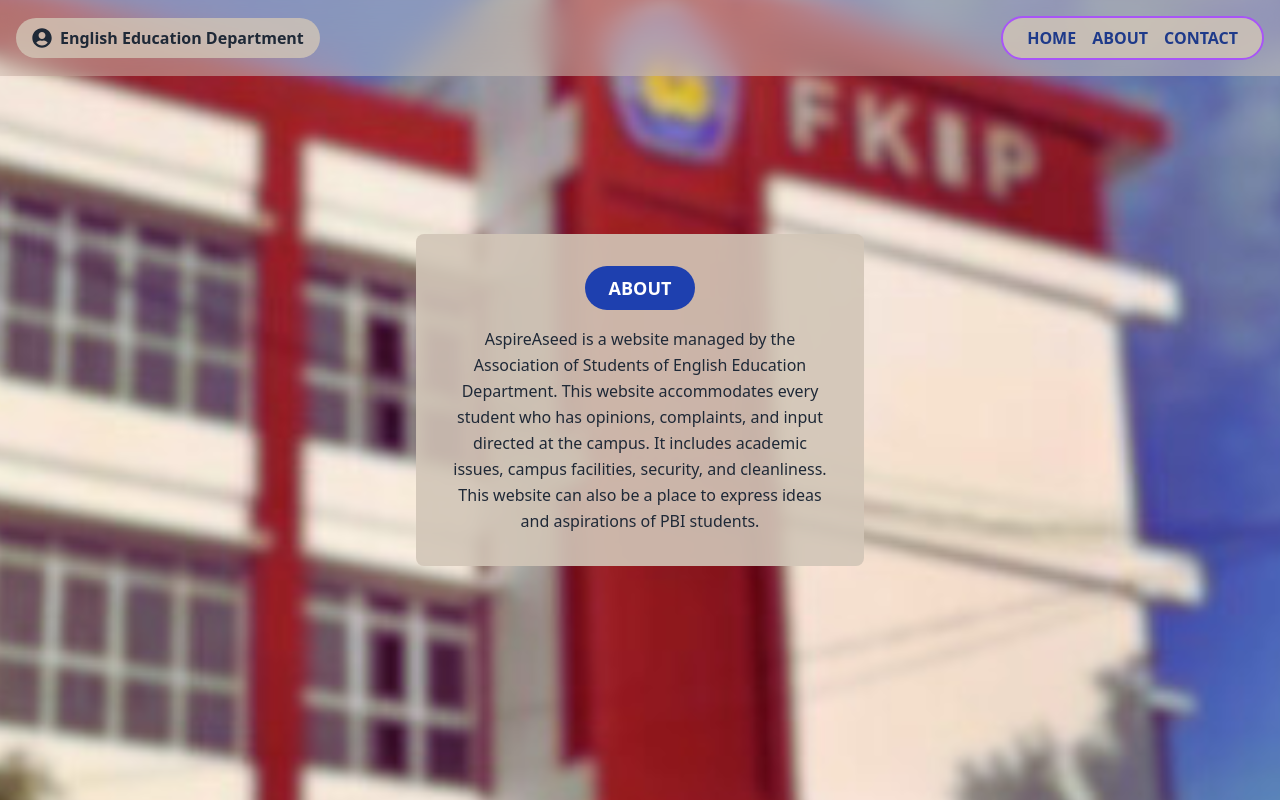
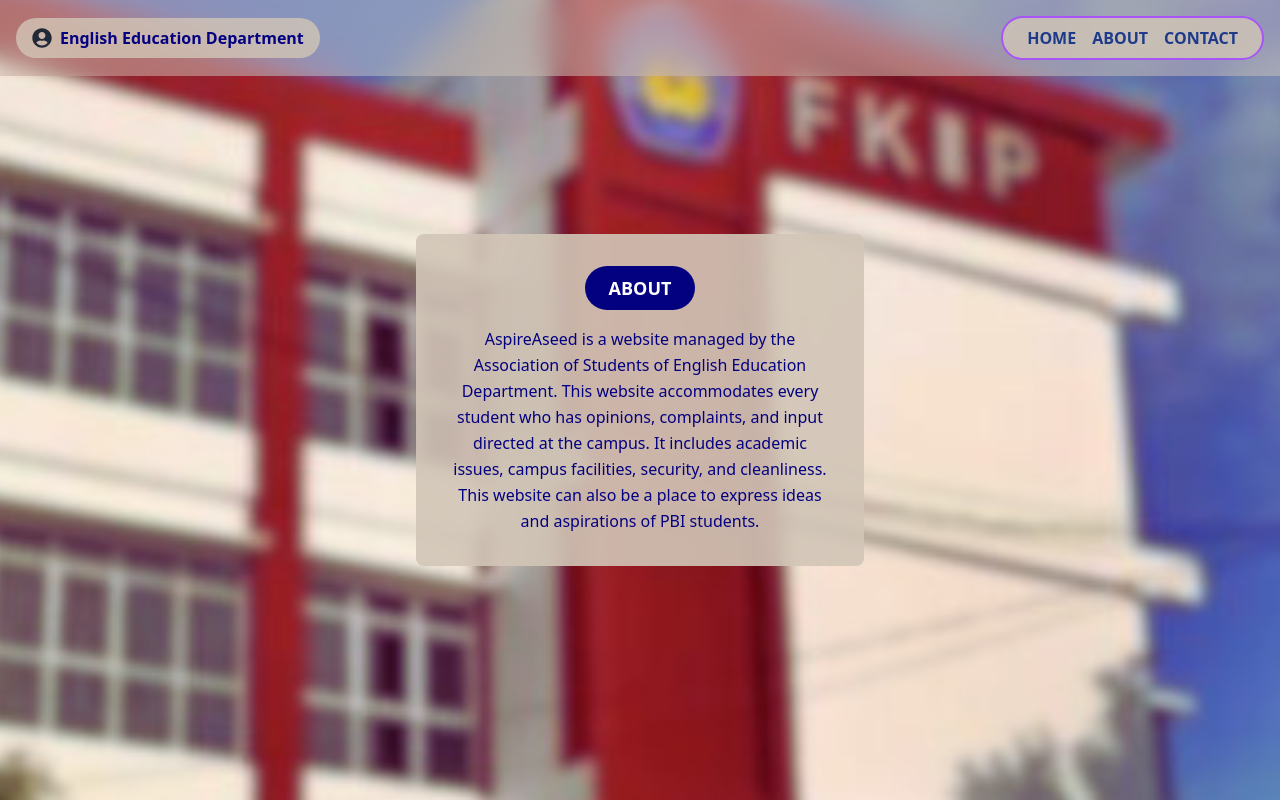
Before and after one commit to Jonathan0823/aspire-aseed, a Next.js app: page / in a window 1280 px wide. Built offline with nearby package versions, Linux system fonts and the light colour scheme.

Commit message:
imporove

```diff
--- a/app/pages/AboutSection.tsx
+++ b/app/pages/AboutSection.tsx
@@ -13,8 +13,8 @@ const AboutSection: React.FC = () => {
 
 
       <div className="bg-[#d2c6b7] bg-opacity-90 rounded-lg p-8 max-w-md text-center">
-        <h2 className="bg-blue-800 text-white rounded-full py-2 px-6 inline-block text-lg font-bold mb-4">ABOUT</h2>
-        <p className="text-gray-800 text-md leading-relaxed">
+        <h2 className="bg-[#040180] text-white rounded-full py-2 px-6 inline-block text-lg font-bold mb-4">ABOUT</h2>
+        <p className="text-[#040180] text-bold text-md leading-relaxed">
           AspireAseed is a website managed by the Association of Students of English Education Department. This website accommodates every student who has opinions, complaints, and input directed at the campus. It includes academic issues, campus facilities, security, and cleanliness. This website can also be a place to express ideas and aspirations of PBI students.
         </p>
       </div>
--- a/app/pages/Navbar.tsx
+++ b/app/pages/Navbar.tsx
@@ -9,13 +9,13 @@ const Navbar: React.FC = () => {
 
   return (
     <header className="absolute top-0 left-0 w-full flex justify-between items-center p-4 bg-opacity-50 bg-[#d2c6b7] backdrop-blur-lg z-10">
-      {/* Logo Section */}
+
       <div className="flex items-center space-x-2 bg-[#d2c6b7] bg-opacity-80 rounded-full px-4 py-2">
         <FaUserCircle className="text-gray-800 w-5 h-5" />
-        <span className="text-gray-800 font-semibold">English Education Department</span>
+        <span className="text-[#040180] font-semibold">English Education Department</span>
       </div>
 
-      {/* Navigation Links */}
+
       <nav className="hidden lg:flex space-x-4 border-2 border-purple-500 rounded-full bg-[#d2c6b7] bg-opacity-80 px-6 py-2">
         <a href="#" className="text-blue-900 font-bold hover:text-blue-600">HOME</a>
         <a href="#" className="text-blue-900 font-bold hover:text-blue-600">ABOUT</a>
```
